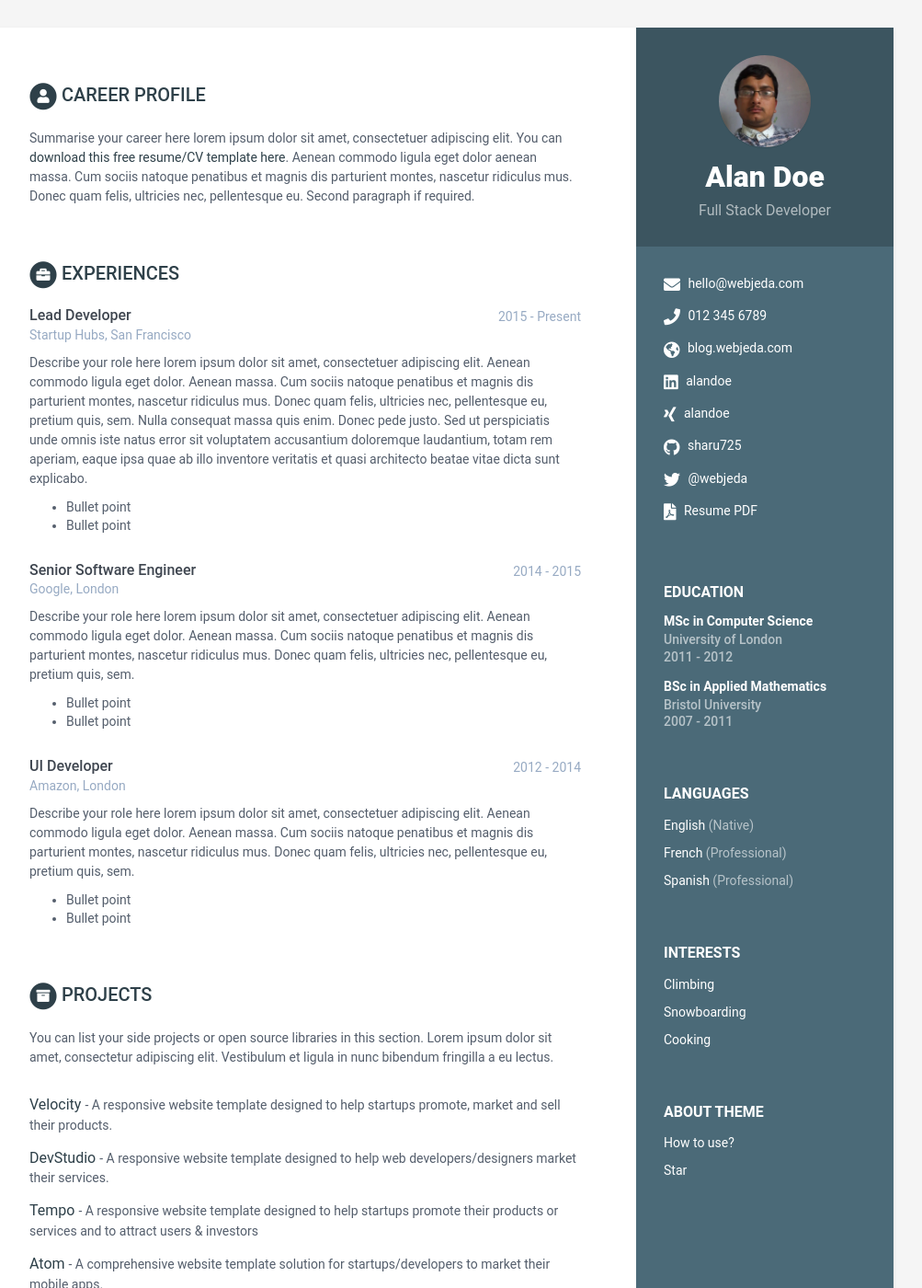
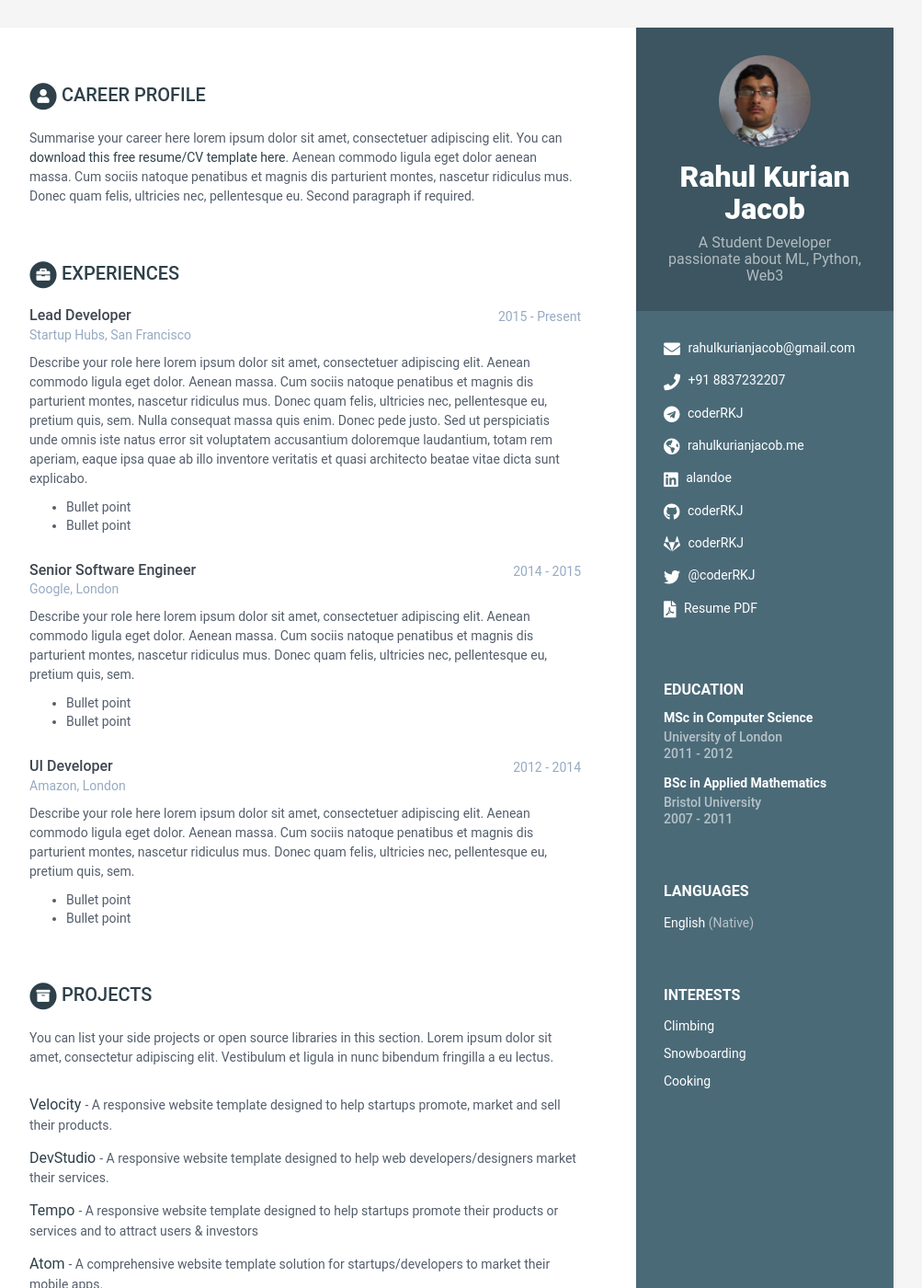
Before and after one commit to coderRKJ/coderRKJ.github.io, a Jekyll site: the page built from index.html, in a window 1280 px wide and 1400 px high. Shown: the whole window at 92% size, without its empty margins (168-1171 px from the left). Built offline with Jekyll 4.4.1, drawn with Linux system fonts in a browser that asks for light colours.

Commit message:
Update data.yml
Update Profile information and Sidebar links.

```diff
--- a/_data/data.yml
+++ b/_data/data.yml
@@ -3,39 +3,33 @@
 #
 
 sidebar:
-    about: True # set to False or comment line if you want to remove the "how to use?" in the sidebar
+    about: False # set to False or comment line if you want to remove the "how to use?" in the sidebar
     education: True # set to False if you want education in main section instead of in sidebar
 
     # Profile information
-    name: Alan Doe
-    tagline: Full Stack Developer
+    name: Rahul Kurian Jacob
+    tagline: A Student Developer passionate about ML, Python, Web3
     avatar: profile.png  #place a 100x100 picture inside /assets/images/ folder and provide the name of the file below
 
     # Sidebar links
-    email: hello@webjeda.com
-    phone: 012 345 6789
-    website: blog.webjeda.com #do not add http://
+    email: rahulkurianjacob@gmail.com
+    phone: +91 8837232207
+    website: rahulkurianjacob.me #do not add http://
     linkedin: alandoe
-    xing: alandoe
-    github: sharu725
-    telegram: # add your nickname without '@' sign
-    gitlab:
-    bitbucket:
-    twitter: '@webjeda'
-    stack-overflow: # Number/Username, e.g. 123456/alandoe
-    codewars:
-    goodreads: # Number-Username, e.g. 123456-alandoe
-    pdf: http://www.africau.edu/images/default/sample.pdf
+#     xing: coderRKJ
+    github: coderRKJ
+    telegram: coderRKJ # add your nickname without '@' sign
+    gitlab: coderRKJ
+#     bitbucket:
+    twitter: '@coderRKJ'
+#     stack-overflow: # Number/Username, e.g. 123456/coderRKJ
+#     codewars:
+#     goodreads: # Number-Username, e.g. 123456-coderRKJ
+    pdf: https://github.com/coderRKJ/coderRKJ.github.io/raw/main/assets/DiplomaResume.pdf
 
     languages:
       - idiom: English
         level: Native
-
-      - idiom: French
-        level: Professional
-
-      - idiom: Spanish
-        level: Professional
 
     interests:
       - item: Climbing
```
